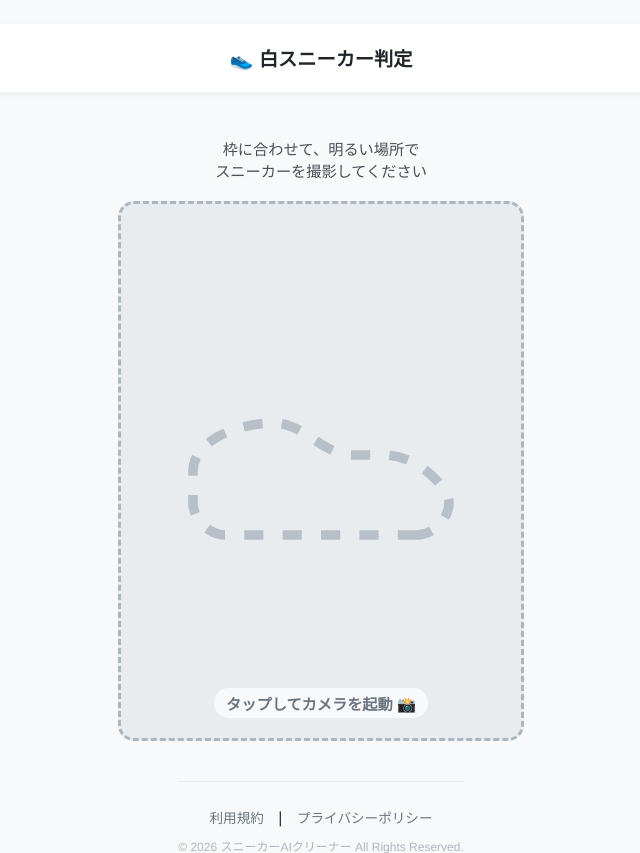
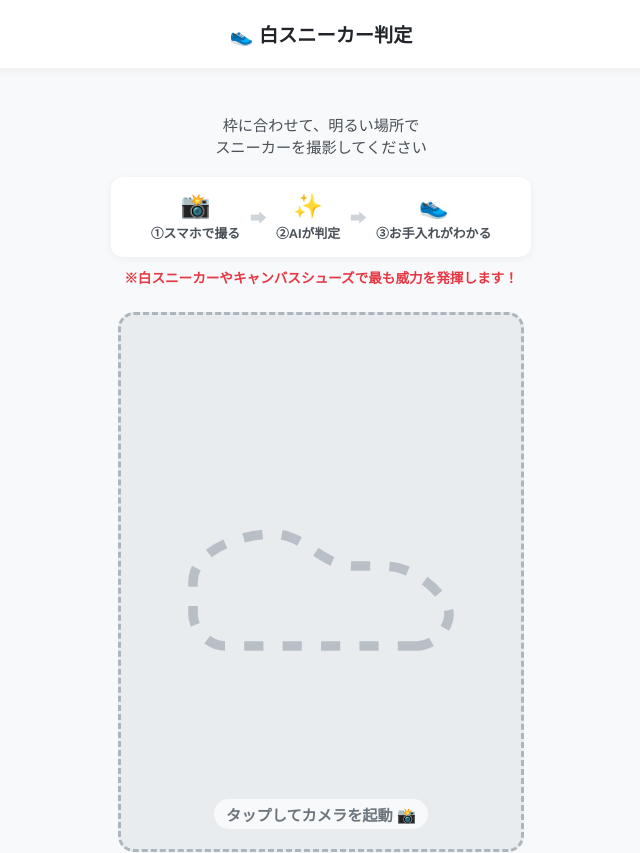
Before and after one commit to Fuma-max320/sneaker-hospital, a Flask app: page / in a window 1280 px wide. Shown: the top 853 px of the page, without its empty margins (319-959 px from the left). Run offline with Flask 3, Linux system fonts and the light colour scheme.

Commit message:
Add files via upload

```diff
--- a/templates/index.html
+++ b/templates/index.html
@@ -71,10 +71,50 @@
             flex-direction: column;
             align-items: center;
         }
-        /* 🎨 UI/UX: カメラエリア（ここにガイド枠を重ねます） */
+        /* 🎨 UI/UX & PM: 3ステップ図解と注意書きの装飾（新規追加） */
+        .intro-steps {
+            display: flex;
+            justify-content: center;
+            align-items: center;
+            background: #ffffff;
+            padding: 15px 10px;
+            border-radius: 12px;
+            margin-bottom: 10px;
+            box-shadow: 0 2px 8px rgba(0,0,0,0.05);
+            flex-wrap: wrap;
+            gap: 5px;
+            width: 100%;
+        }
+        .step-item {
+            display: flex;
+            flex-direction: column;
+            align-items: center;
+            font-size: 0.8rem;
+            font-weight: bold;
+            color: #495057;
+        }
+        .step-icon {
+            font-size: 1.5rem;
+            margin-bottom: 3px;
+        }
+        .step-arrow {
+            color: #ced4da;
+            font-weight: bold;
+            margin: 0 5px;
+        }
+        .target-notice {
+            text-align: center;
+            font-size: 0.85rem;
+            color: #e63946;
+            font-weight: bold;
+            margin-top: 0;
+            margin-bottom: 25px;
+        }
+
+        /* 🎨 UI/UX: カメラエリア */
         .camera-box {
             width: 100%;
-            aspect-ratio: 3 / 4; /* スマホの写真サイズに合わせる */
+            aspect-ratio: 3 / 4;
             background-color: #e9ecef;
             border: 3px dashed #adb5bd;
             border-radius: 16px;
@@ -297,6 +335,23 @@
             枠に合わせて、明るい場所で<br>スニーカーを撮影してください
         </p>
 
+        <div class="intro-steps">
+            <div class="step-item">
+                <span class="step-icon">📸</span>
+                <span class="step-text">①スマホで撮る</span>
+            </div>
+            <span class="step-arrow">➡</span>
+            <div class="step-item">
+                <span class="step-icon">✨</span>
+                <span class="step-text">②AIが判定</span>
+            </div>
+            <span class="step-arrow">➡</span>
+            <div class="step-item">
+                <span class="step-icon">👟</span>
+                <span class="step-text">③お手入れがわかる</span>
+            </div>
+        </div>
+        <p class="target-notice">※白スニーカーやキャンバスシューズで最も威力を発揮します！</p>
         <label class="camera-box" id="cameraBox">
             <div class="sneaker-guide" id="guideSilhouette"></div>
             <span class="instruction-text" id="guideText">タップしてカメラを起動 📸</span>
@@ -310,7 +365,10 @@
 
         <div id="loadingArea">
             <div class="spinner"></div>
-            <p class="loading-text">AIがスニーカーの白さを全力で解析中...✨</p>
+            <p class="loading-text">
+                AIが全力で解析中...✨<br>
+                <span style="font-size: 0.8rem; color: #6c757d; font-weight: normal;">(高画質画像は少し時間がかかります🙏)</span>
+            </p>
         </div>
 
         <div id="resultArea" style="display: none; width: 100%; text-align: center; margin-top: 30px;">
@@ -364,11 +420,9 @@
         const sliderButton = document.getElementById('sliderButton');
         const resultArea = document.getElementById('resultArea');
 
-       //追加した部分
         const scoreArea = document.getElementById('scoreArea');
         const cleanScore = document.getElementById('cleanScore');
-
-　　　　const loadingArea = document.getElementById('loadingArea'); // ⬅️これを追加しました
+        const loadingArea = document.getElementById('loadingArea');
 
         // 👇スワイプした時にclip-pathと線の位置を動かす魔法の関数
         compareSlider.addEventListener('input', function(e) {
@@ -407,14 +461,14 @@
                 return;
             }
 
-            // ボタンの文字を変えて、通信中であることをユーザーに伝える（UI/UXの基本！）
+            // ボタンの文字を変えて、通信中であることをユーザーに伝える
             const originalText = analyzeBtn.innerText;
             analyzeBtn.innerText = "Pythonへ送信中... 🚀";
             analyzeBtn.disabled = true; // 連打防止
 
             // 画像を「FormData」という箱に梱包する
             const formData = new FormData();
-            formData.append('image', file); // Python側と同じ 'image' という名前を付ける
+            formData.append('image', file);
 
             // 👇通信を始める直前にスピナーを出し、前回の手順を隠す
             loadingArea.style.display = 'block';
```
Also changed, not shown: other parts of templates/index.html (+17 -21 lines). Lines whose indentation alone changed are shown as unchanged.
